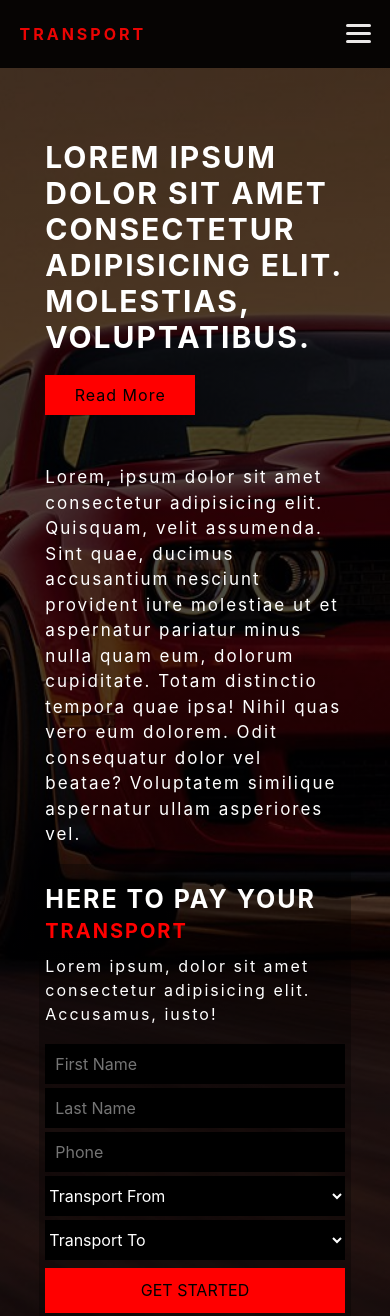
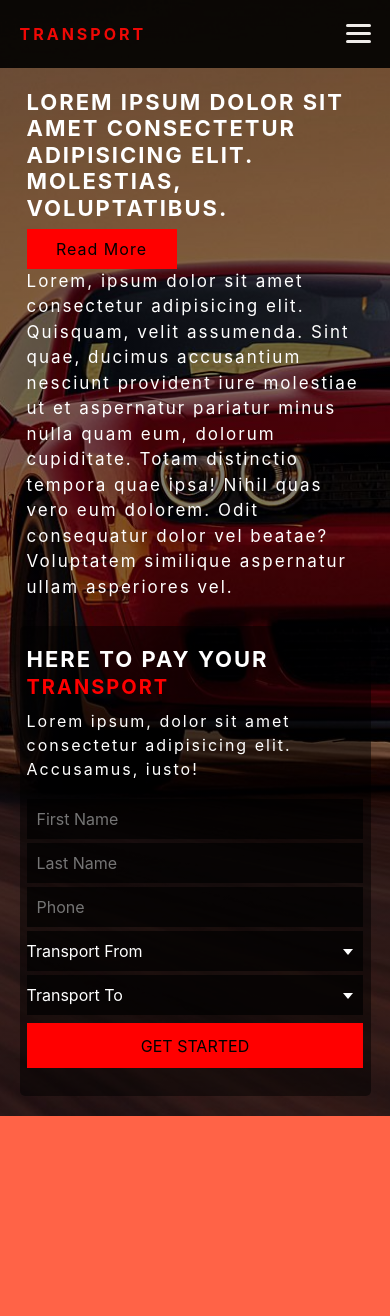
Before and after one commit to mugisha12/Transport, a plain HTML site: page index.html in a window 390 px wide. Shown: the top 1316 px of the page. Drawn offline with Linux system fonts and the light colour scheme.

Commit message:
final header

```diff
--- a/css/style.css
+++ b/css/style.css
@@ -9,7 +9,7 @@ body{
     left: 0;
     width: 100%;
     min-height: 100vh;
-    background: linear-gradient(rgba(0,0,0,0.7),rgba(0,0,0,0.7)), url('../image/background.jpg');
+    background: linear-gradient(rgba(0,0,0,0.5),rgba(0,0,0,0.5)), url('../image/background.jpg');
     background-position: center;
     background-repeat: no-repeat;
     background-size: cover;
@@ -251,7 +251,7 @@ body{
     width: 30%;
     min-height: 470px;
     padding: 20px 2%;
-    background-color: rgb(0, 0, 0,0.3);
+    background-color: rgb(0, 0, 0,0.5);
     border-radius: 5px;
 }
 .t-header-r-heading-span{
@@ -271,18 +271,44 @@ body{
     width: 100%;
     margin: auto;
 }
+.t-form-header-r-d{
+    position: relative;
+    width: 100%;
+}
+.t-form-header-r-s{
+    -webkit-appearance:none;
+    -moz-appearance:none;
+    appearance:none;
+}
+.t-form-header-r-s option{
+    background-color: rgb(245, 245, 245);
+    color: black !important;
+}
+.t-form-header-r-d::before{
+    content: "";
+    width: 0;
+    height: 0;
+    border-left: 5px solid transparent;
+    border-right: 5px solid transparent;
+    border-top: 6px solid rgb(255, 255, 255);
+    position: absolute;
+    right: 10px;
+    top: 20px;
+    pointer-events: none;
+}
+.t-form-header-r-s::-ms-expand {
+    display: none;
+  }
 .t-form-header-r,.t-form-header-r-s{
     width: 100%;
     height: 40px;
     margin: 2px 0px;
-    background-color: rgb(0, 0, 0);
+    background-color: rgb(0, 0, 0,0.7);
     color: white;
     border: none;
 }
 .t-form-header-r{
     padding-left: 10px;
-}
-.t-form-header-r{
     height: 40px;
 }
 .t-form-header-r-b{
@@ -295,18 +321,54 @@ body{
 .t-form-header-r:focus,.t-form-header-r-s:focus{
     border: 1px solid red;
 }
+.clear{
+    clear: both;
+}
 @media only screen and (max-width: 768px) {
     .header{
-        min-height: 160vh;
+        padding-bottom: 70px;
     }
     .t-header-bottom{
-        padding: 10%;
+        padding-top: 10%;
+        padding-bottom: 0;
         flex-direction: column;
     }
     .t-header-bottom-l{
         width: 100%;
+        min-height: 0;
+    }
+    .t-header-bottom-l-btm{
+        margin-top: 0;
+    }
+    .t-header-l-btn{
+        margin-top: 0px;
     }
     .t-header-bottom-r{
         width: 100%;
     }
+    .t-header-l-heading h2{
+        font-size: 22px;
+    }
+    .t-header-r-heading h2{
+        font-size: 22px;
+        font-weight: bold;
+    }
+    .t-header-bottom{
+        top: 50px;
+    }
+    .t-header-bottom-r{
+        margin-top: 10px;
+    }
 }
+@media only screen and (max-width: 375px) {
+    .t-header-l-par{
+        display: none;
+    }
+    .t-header-l-heading h2{
+        font-size: 20px;
+    }
+    .t-header-r-heading h2{
+        font-size: 20px;
+        font-weight: bold;
+    }
+}
--- a/index.html
+++ b/index.html
@@ -89,12 +89,16 @@
                     <input type="text" class="t-form-header-r" placeholder="First Name">
                     <input type="text" class="t-form-header-r" placeholder="Last Name">
                     <input type="text" class="t-form-header-r" placeholder="Phone">
+                    <div class="t-form-header-r-d">
                         <select name="" id="" class="t-form-header-r-s">
                             <option value="">Transport From</option>
+                            <option value="">Kicukiro</option>
                             <option value="">Kimironko</option>
                             <option value="">Kibagabaga</option>
                             <option value="">Kimisagara</option>
                         </select>
+                    </div>
+                    <div class="t-form-header-r-d">
                         <select name="" id="" class="t-form-header-r-s">
                             <option value="">Transport To</option>
                             <option value="">Kicukiro</option>
@@ -102,9 +106,11 @@
                             <option value="">Kibagabaga</option>
                             <option value="">Kimisagara</option>
                         </select>
+                    </div>
                     <input type="submit" class="t-form-header-r-b" value="GET STARTED">
                </form>
            </div>
+           <div class="clear"></div>
         </div>
         <!-- End t-header-bottom -->
 
```
Lines whose indentation alone changed are shown as unchanged.
